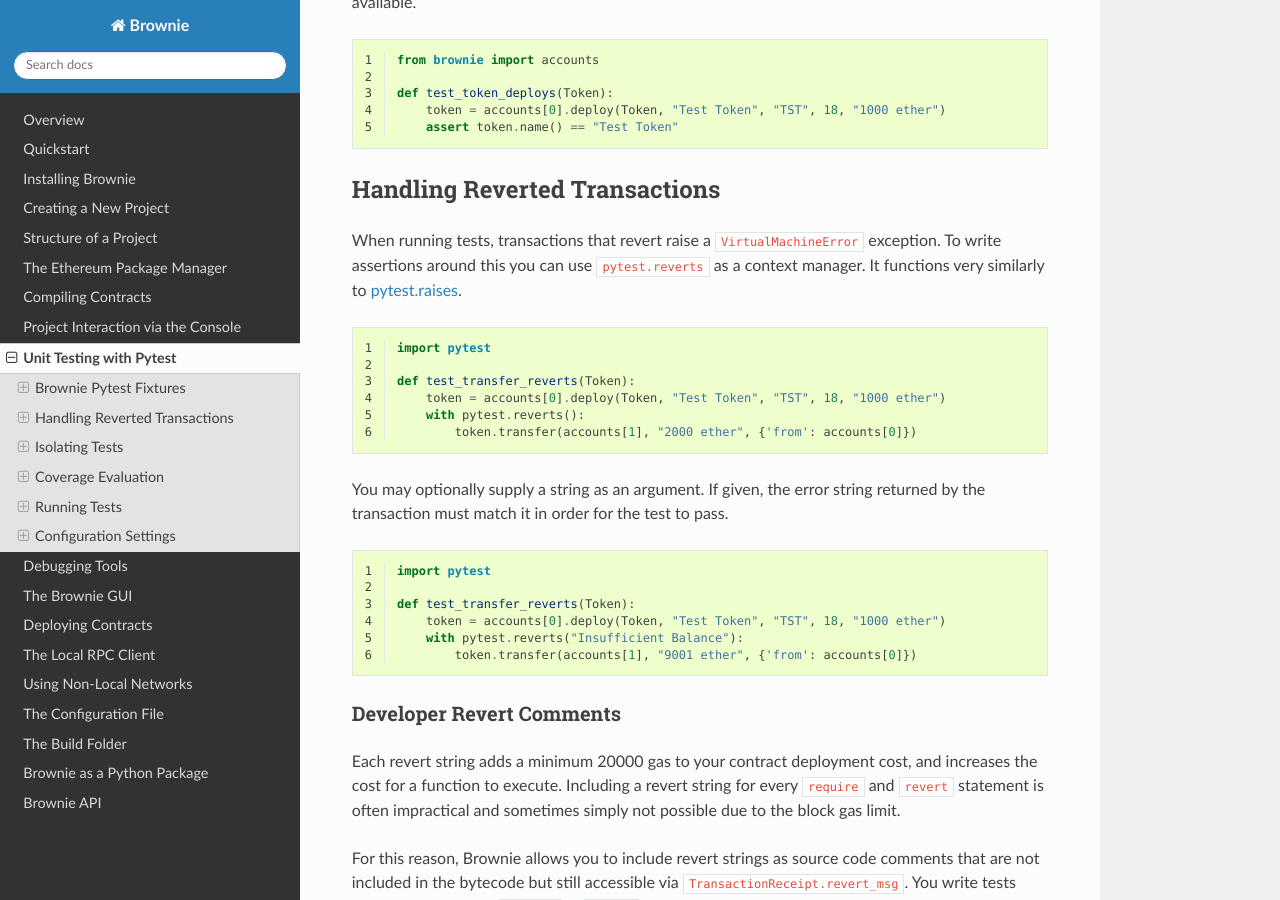
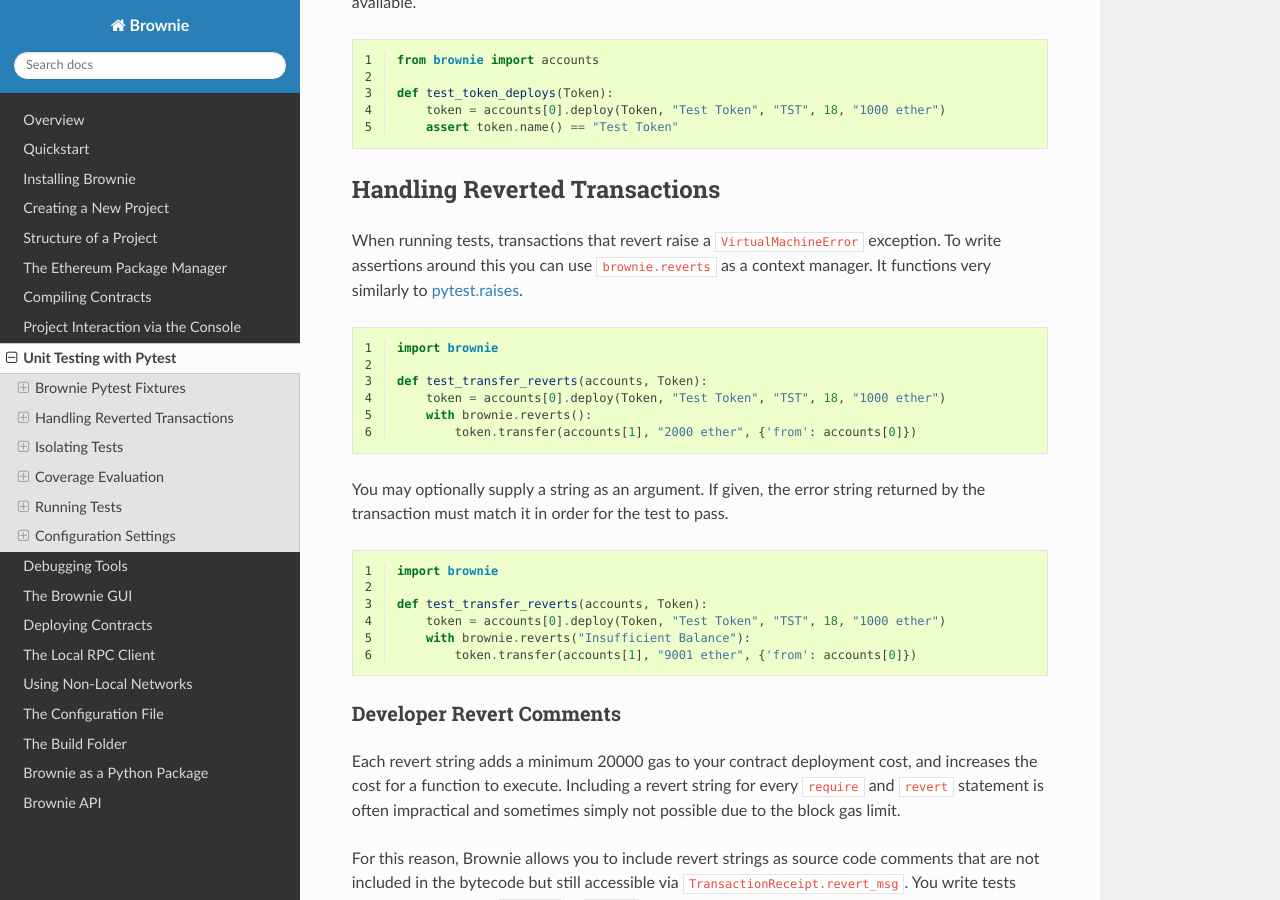
Before and after one commit to eth-brownie/brownie, a Sphinx documentation site: the page built from docs/tests.rst, in a window 1280 px wide and 900 px high, scrolled down 2089 px. Built offline with Sphinx 7.4.7 and the Read the Docs theme 2.0.0, drawn with Linux system fonts in a browser that asks for light colours.

Commit message:
deprecate pytest.reverts, move to brownie.reverts

```diff
--- a/docs/quickstart.rst
+++ b/docs/quickstart.rst
@@ -235,16 +235,16 @@
         assert token.balanceOf(accounts[1]) == "0.1 ether"
         assert token.balanceOf(accounts[0]) == "999.9 ether"
 
-Transactions that revert raise a ``VirtualMachineError`` exception. To write assertions around this you can use ``pytest.reverts`` as a context manager, which functions very similarly to ``pytest.raises``:
+Transactions that revert raise a ``VirtualMachineError`` exception. To write assertions around this you can use ``brownie.reverts`` as a context manager, which functions very similarly to ``pytest.raises``:
 
 .. code-block:: python
     :linenos:
 
-    import pytest
+    import brownie
 
     def test_transferFrom_reverts(Token, accounts):
         token = accounts[0].deploy(Token, "Test Token", "TST", 18, "1000 ether")
-        with pytest.reverts():
+        with brownie.reverts():
             token.transferFrom(accounts[0], accounts[3], "10 ether", {'from': accounts[1]})
 
 Test isolation is handled through the ``module_isolation`` and ``fn_isolation`` fixtures:
--- a/docs/tests.rst
+++ b/docs/tests.rst
@@ -124,17 +124,17 @@
 Handling Reverted Transactions
 ==============================
 
-When running tests, transactions that revert raise a ``VirtualMachineError`` exception. To write assertions around this you can use ``pytest.reverts`` as a context manager. It functions very similarly to `pytest.raises <https://docs.pytest.org/en/latest/assert.html#assertraises>`_.
+When running tests, transactions that revert raise a ``VirtualMachineError`` exception. To write assertions around this you can use ``brownie.reverts`` as a context manager. It functions very similarly to `pytest.raises <https://docs.pytest.org/en/latest/assert.html#assertraises>`_.
 
 
 .. code-block:: python
     :linenos:
 
-    import pytest
+    import brownie
 
-    def test_transfer_reverts(Token):
+    def test_transfer_reverts(accounts, Token):
         token = accounts[0].deploy(Token, "Test Token", "TST", 18, "1000 ether")
-        with pytest.reverts():
+        with brownie.reverts():
             token.transfer(accounts[1], "2000 ether", {'from': accounts[0]})
 
 You may optionally supply a string as an argument. If given, the error string returned by the transaction must match it in order for the test to pass.
@@ -142,11 +142,11 @@
 .. code-block:: python
     :linenos:
 
-    import pytest
+    import brownie
 
-    def test_transfer_reverts(Token):
+    def test_transfer_reverts(accounts, Token):
         token = accounts[0].deploy(Token, "Test Token", "TST", 18, "1000 ether")
-        with pytest.reverts("Insufficient Balance"):
+        with brownie.reverts("Insufficient Balance"):
             token.transfer(accounts[1], "9001 ether", {'from': accounts[0]})
 
 .. _dev-revert:
```
Also changed, not shown: CHANGELOG.md (+3 -0 lines), docs/api-test.rst (+3 -4 lines), 2 other files.
